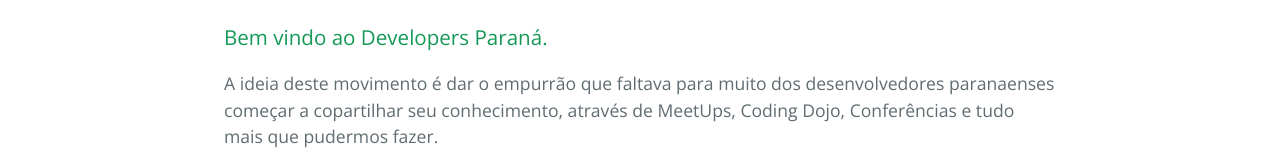
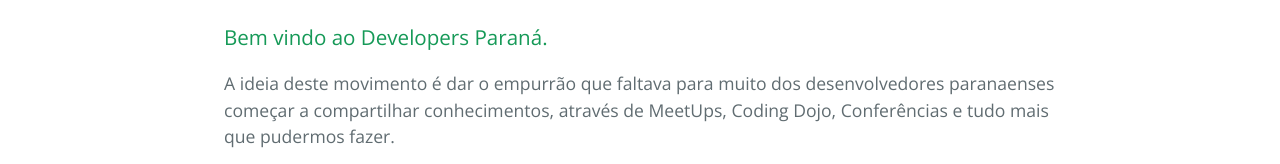
Before and after one commit to DeveloperParana/developerparana.github.io, a plain HTML site: page index.html in a window 1280 px wide. Shown: the part 346-510 px from the top of the page. Drawn offline with nearby package versions, Linux system fonts and the light colour scheme.

Commit message:
Correct text

```diff
--- a/index.html
+++ b/index.html
@@ -24,7 +24,7 @@
                 </a>Bem vindo ao Developers Paraná.
             </h3>
 
-            <p>A ideia deste movimento é dar o empurrão que faltava para muito dos desenvolvedores paranaenses começar a copartilhar seu conhecimento, através de MeetUps, Coding Dojo, Conferências e tudo mais que pudermos fazer.</p>
+            <p>A ideia deste movimento é dar o empurrão que faltava para muito dos desenvolvedores paranaenses começar a compartilhar conhecimentos, através de MeetUps, Coding Dojo, Conferências e tudo mais que pudermos fazer.</p>
             <p>Nossa iniciativa, é para auxiliar nas comunidades e movimentos nas suas ações, não competindo com os mesmos.</p>
 
             <h3>
```
